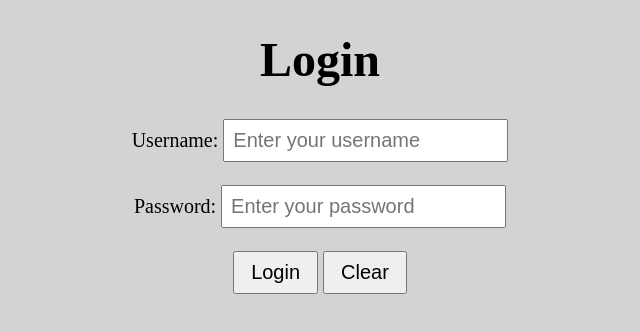
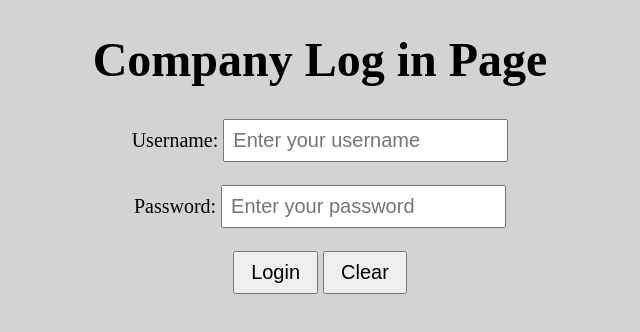
Before and after one commit to Marianna2028/IT1166-Employee-Management-System, a plain HTML site: page index.html in a window 1280 px wide. Shown: the whole page, without its empty margins (320-960 px from the left). Drawn offline with Linux system fonts and the light colour scheme.

Commit message:
Update login header to 'Company Log in Page'

```diff
--- a/index.html
+++ b/index.html
@@ -7,7 +7,7 @@
 
 <body style="background-color: lightgray; text-align: center; font-size: 20px;">
 
-    <h1 style="font-size: 48px;">Login</h1>
+    <h1 style="font-size: 48px;">Company Log in Page</h1>
 
     <form>
         <label for="username">Username:</label>
```
